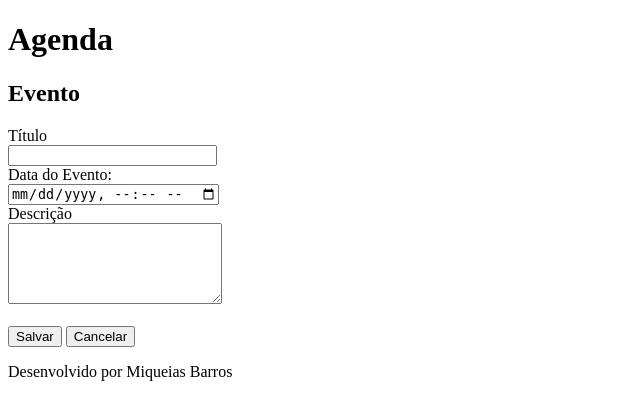
After one commit to Miqueias-Barros/agenda, a Django app: page /agenda/evento/ in a window 1280 px wide. The commit adds this page. Shown: the top 420 px of the page, without its empty margins (0-640 px from the left). Run offline with Django 5.2, Linux system fonts and the light colour scheme; a user stored in the database is signed in.

Commit message:
Temples para inserção dos eventos da agenda incluídos

```diff
--- a/agenda/urls.py
+++ b/agenda/urls.py
@@ -22,6 +22,8 @@ from core import views
 urlpatterns = [
     path('admin/', admin.site.urls),
     path('login/', views.login_user, name='login'),
+    path('agenda/evento/', views.evento),
+    path('agenda/evento/submit', views.submit_evento),
     path('login/submit/', views.submit_login, name='submit_login'),
     path('', views.lista_eventos, name='agenda'),
     path('', include('core.urls')),
--- a/core/views.py
+++ b/core/views.py
@@ -37,3 +37,18 @@ def lista_eventos(request):
     user = request.user
     eventos = Evento.objects.filter(usuario=user)
     return render(request, 'agenda.html', {'eventos': eventos})
+
+@login_required(login_url='/login/')
+def evento(request):
+    return render(request, 'evento.html')
+
+@login_required(login_url='/login/')
+def submit_evento(request):
+    if request.POST:
+        titulo = request.POST.get('titulo')
+        data_evento = request.POST.get('data_evento')
+        descricao = request.POST.get('descricao')
+        usuario = request.user
+        Evento.objects.create(titulo=titulo, data_evento=data_evento, descricao=descricao, usuario=usuario)
+
+    return redirect('/agenda/')
--- a/templates/agenda.html
+++ b/templates/agenda.html
@@ -3,6 +3,9 @@
 {% block content %}
 
     <h2>Agendamentos</h2>
+    <a href="evento/">
+        <button type="button">Novo Evento</button>
+    </a>
     <ul>
         {% for evento in eventos %}
             <li>{{ evento.titulo }} - {{ evento.get_data_evento }}</li>
--- /dev/null
+++ b/templates/evento.html
@@ -0,0 +1,28 @@
+{% extends "model-page.html" %}
+
+{% block content %}
+
+<h2>Evento</h2>
+
+<form action="submit" method="POST"> {% csrf_token %}
+
+    <label>Título</label>
+    <br>
+    <input type="text" name="titulo" size="23">
+    <br>
+    <label>Data do Evento:</label>
+    <br>
+    <input type="datetime-local" name="data_evento">
+    <br>
+    <label>Descrição</label>
+    <br>
+    <textarea name="descricao" rows="5" cols="24"></textarea>
+    <br><br>
+    <button typ="submit">Salvar</button>
+    <a>
+        <button type="button">Cancelar</button>
+    </a>
+
+</form>
+
+{% endblock %}
```
Also changed, not shown: db.sqlite3, 1 other file.
